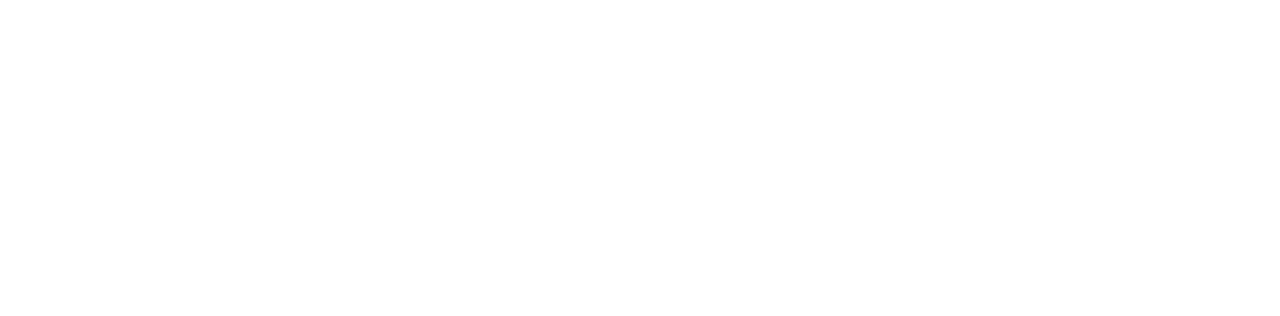
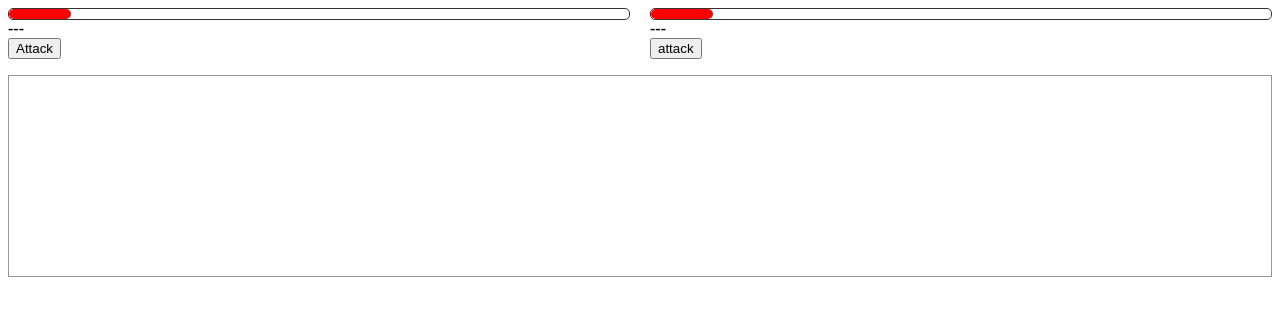
Before and after one commit to ViniiciusDev/FunctionalFightClub, a plain HTML site: page index.html in a window 1280 px wide. Drawn offline with Linux system fonts and the light colour scheme.

Commit message:
Structure

```diff
--- a/index.html
+++ b/index.html
@@ -3,7 +3,39 @@
    <head>
       <meta charset="UTF-8" />
       <meta name="viewport" content="width=device-width, initial-scale=1.0" />
+
+      <!-- CSS Import -->
+      <link rel="stylesheet" href="public/css/style.css" />
+
       <title>Functional Fight Club</title>
    </head>
-   <body></body>
+   <body>
+      <div class="fight-arena">
+         <div id="char">
+            <div class="lifebar">
+               <div class="life"></div>
+            </div>
+            <strong class="name">---</strong>
+            <div>
+               <button class="attack-btn">Attack</button>
+            </div>
+         </div>
+
+         <div id="enemy">
+            <div class="lifebar">
+               <div class="life"></div>
+            </div>
+            <strong class="name">---</strong>
+            <div>
+               <button class="attack-btn">attack</button>
+            </div>
+         </div>
+      </div>
+
+      <ul class="log"></ul>
+
+      <!-- Scripts -->
+      <script src="public/js/script.js"></script>
+      <script src="public/js/functions.js"></script>
+   </body>
 </html>
--- a/public/css/style.css
+++ b/public/css/style.css
@@ -0,0 +1,33 @@
+.fight-arena
+{
+   display: flex;
+   gap: 20px;
+}
+
+#char,
+#enemy
+{
+   flex: 1;
+}
+
+.lifebar
+{
+   height: 10px;
+   border: 1px solid #333;
+   border-radius: 5px;
+}
+
+.lifebar .life
+{
+   height: inherit;
+   background-color: #ff0000;
+   border-radius: 5px;
+   width: 10%;
+}
+
+.log
+{
+   border: 1px solid #999;
+   height: 200px;
+   overflow-y: scroll;
+}
```
